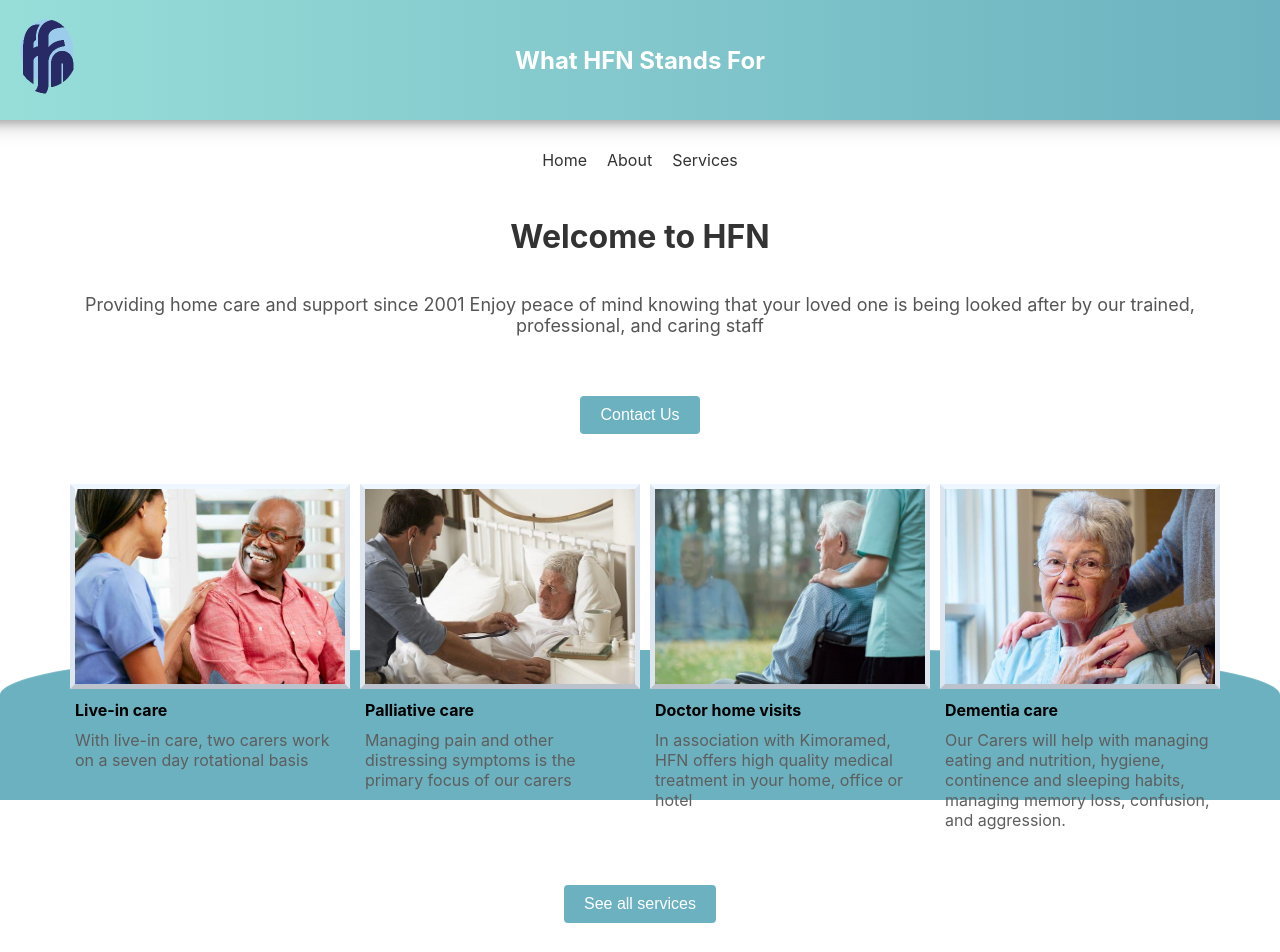
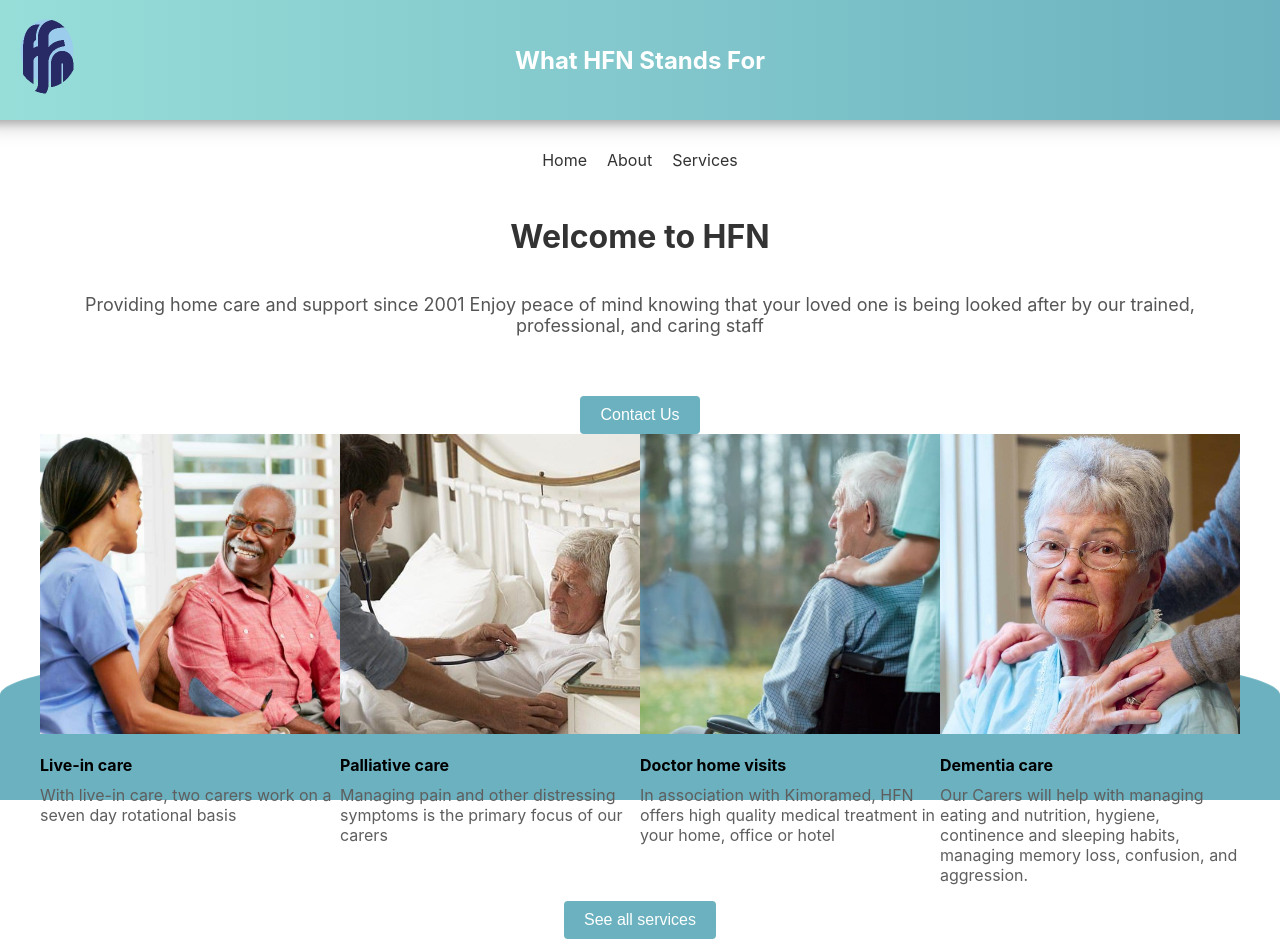
Before and after one commit to katelandcastelin/nursing-agency, a React (Create React App) app: page / in a window 1280 px wide. Shown: the top 952 px of the page. Built offline with nearby package versions, Linux system fonts and the light colour scheme.

Commit message:
feat/service-preview-styling: lining up service blocks

```diff
--- a/src/pages/Home.jsx
+++ b/src/pages/Home.jsx
@@ -62,32 +62,34 @@ const Button = styled.button`
 `;
 
 const ServicesDisplay = styled.div`
-  height: 50%;
+  height: 300px;
+  width: 300px;
+  /* max-height: 260px;
+  height: 100%; */
 `;
 
 const ServicePreviewContainer = styled.div`
   display: flex;
-  margin-top: 40px;
 `;
 
 const ServicesDisplayContainer = styled.div`
-  width: 50%;
-  margin: 10px;
+  /* width: 50%; */
+  /* margin: 10px; */
 `;
 
 const ServiceText = styled.div`
-  margin-left: 5px;
+  /* margin-left: 5px; */
 `;
 
 const Image = styled.img`
   object-fit: cover;
   width: 100%;
   height: 100%;
-  border: solid 5px;
+  /* border: solid 5px;
   border-top-color: #eef6ff;
   border-left-color: #dde6ee;
   border-right-color: #dde5ee;
-  border-bottom-color: #bbc2cc;
+  border-bottom-color: #bbc2cc; */
 `;
 
 const TestimonialsContainer = styled.div`
@@ -146,7 +148,7 @@ export default function Home() {
       </ServicePreviewContainer>
       <Button>See all services</Button>
       <TestimonialsContainer>
-
+        testimonials go here
       </TestimonialsContainer>
     </Container>
   );
```
